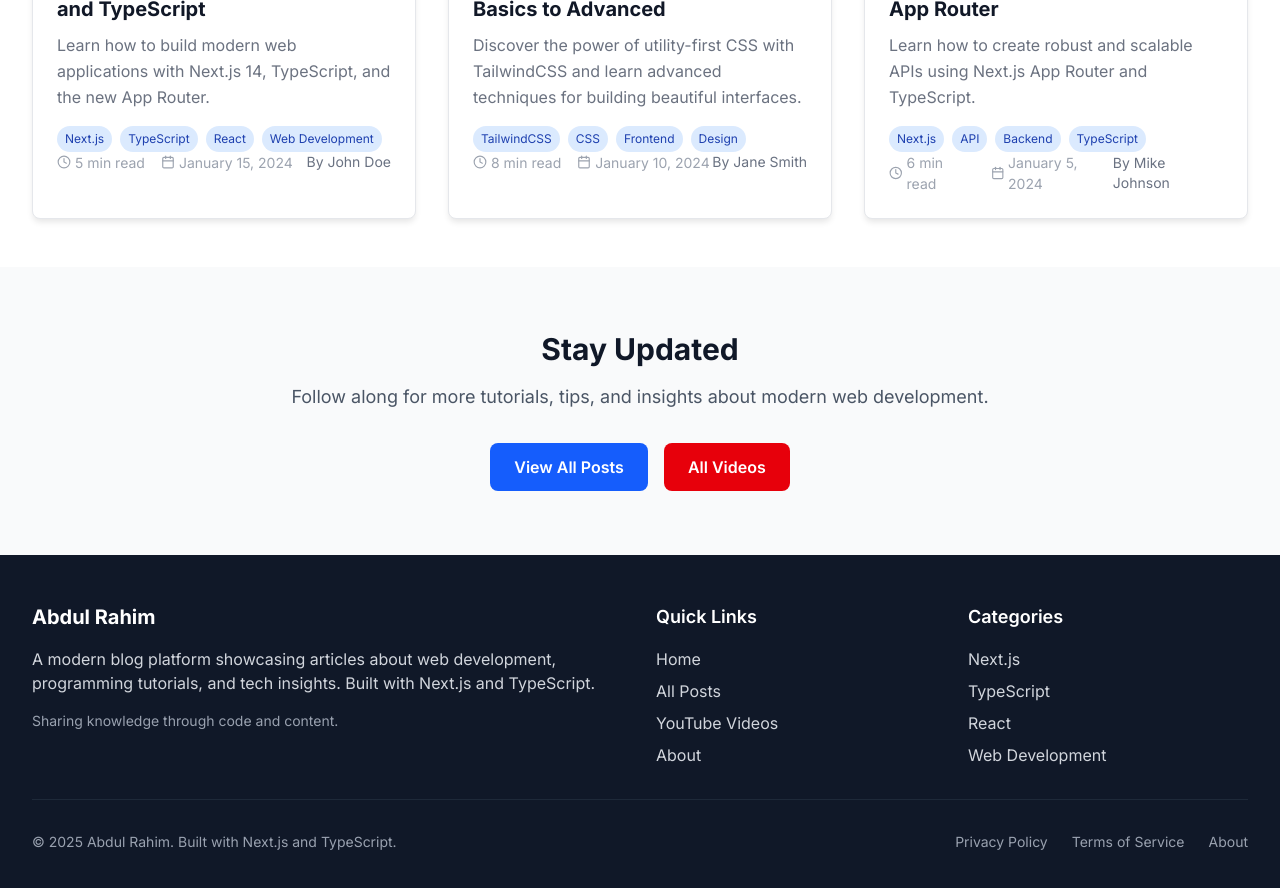
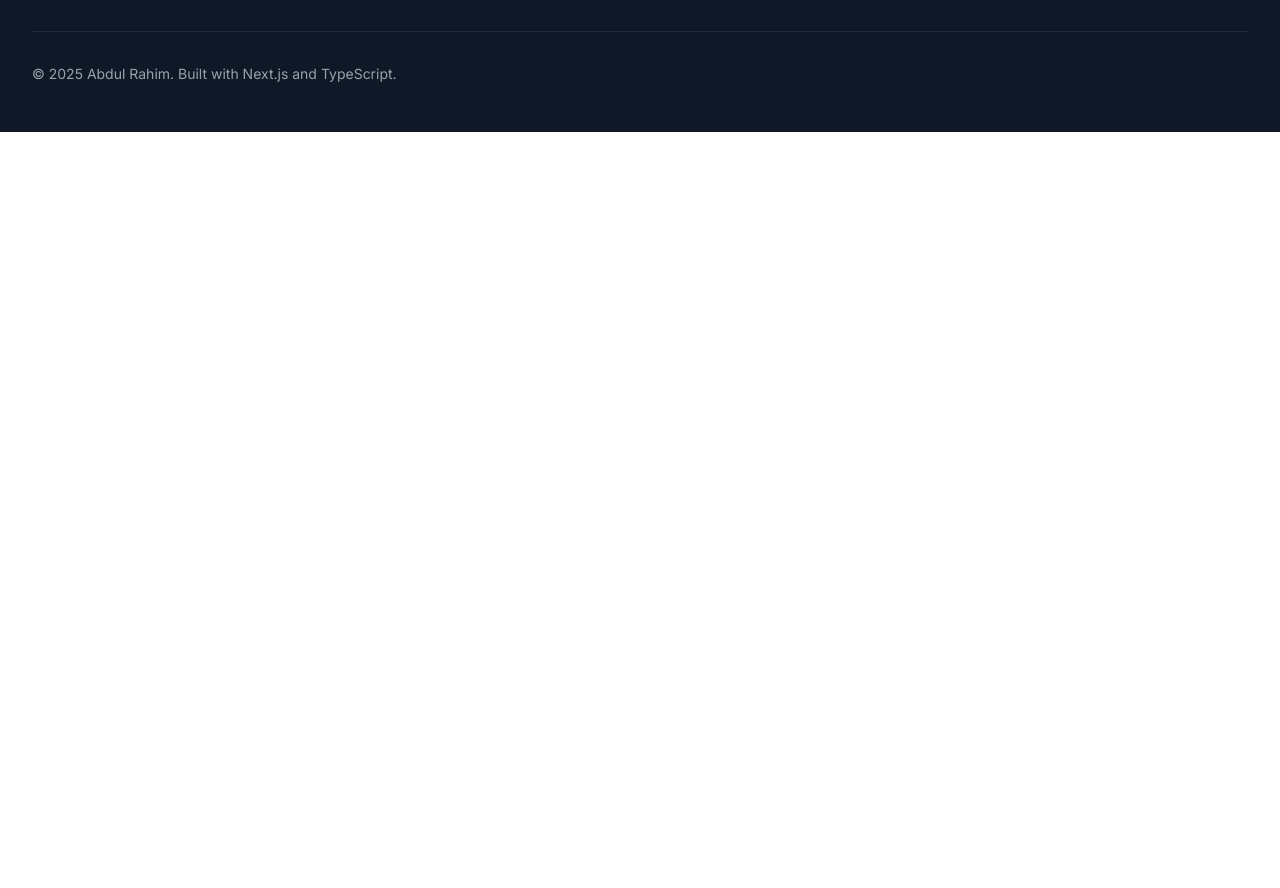
Before and after one commit to Abdul-Rahimm/PortFolio, a Next.js app: page / in a window 1280 px wide. Shown: the part 1540-2428 px from the top of the page. After the commit the page ends 1672 px from the top, so only its background shows below. Built offline with nearby package versions, Linux system fonts and the light colour scheme.

Commit message:
UI fixes

```diff
--- a/src/app/layout.tsx
+++ b/src/app/layout.tsx
@@ -7,21 +7,30 @@ import Footer from "@/components/ui/Footer";
 const inter = Inter({ subsets: ["latin"] });
 
 export const metadata: Metadata = {
-  title: "Abdul Rahim - Next.js & TypeScript Tutorials",
-  description: "A modern blog showcasing Next.js, TypeScript, and web development tutorials with YouTube video integration.",
-  keywords: ["Next.js", "TypeScript", "React", "Web Development", "Programming", "Tutorials"],
+  title: "Abdul Rahim",
+  description:
+    "A modern blog showcasing Data structures, Algorithms, and Problem-solving tutorials using Next.js and TypeScript.",
+  keywords: [
+    "Data Structures",
+    "Algorithms",
+    "Problem Solving",
+    "Competitive Programming",
+    "Cpp",
+    "Programming",
+    "Tutorials",
+  ],
   authors: [{ name: "Abdul Rahim" }],
   creator: "Abdul Rahim",
   openGraph: {
-    title: "Abdul Rahim - Next.js & TypeScript Tutorials",
-    description: "Learn modern web development with Next.js, TypeScript, and more",
+    title: "Abdul Rahim",
+    description: "Learn Data structures, Algorithms, and Problem-solving",
     type: "website",
     locale: "en_US",
   },
   twitter: {
     card: "summary_large_image",
-    title: "Abdul Rahim - Next.js & TypeScript Tutorials",
-    description: "Learn modern web development with Next.js, TypeScript, and more",
+    title: "Abdul Rahim ",
+    description: "Learn Data structures, Algorithms, and Problem-solving",
   },
 };
 
@@ -32,11 +41,11 @@ export default function RootLayout({
 }>) {
   return (
     <html lang="en" className="scroll-smooth">
-      <body className={`${inter.className} antialiased bg-white dark:bg-gray-900`}>
+      <body
+        className={`${inter.className} antialiased bg-white dark:bg-gray-900`}
+      >
         <Header />
-        <main>
-          {children}
-        </main>
+        <main>{children}</main>
         <Footer />
       </body>
     </html>
--- a/src/app/page.tsx
+++ b/src/app/page.tsx
@@ -1,44 +1,14 @@
-import { YouTubeVideo } from "@/types";
-import BlogList from "@/components/ui/BlogList";
 import YouTubeList from "@/components/ui/YouTubeList";
-import { mockBlogs, mockYouTubeVideos } from "@/data/mockData";
-
-async function getVideos(): Promise<YouTubeVideo[]> {
-  try {
-    // const response = await fetch("http://localhost:3000/api/youtube", {
-    //   cache: "force-cache", // Use Next.js cache for 1 hour
-    //   next: { revalidate: 3600 }, // Revalidate every hour
-    // });
-
-    // if (!response.ok) {
-    //   console.error("Failed to fetch YouTube videos");
-    //   return [];
-    // }
-
-    // const result = await response.json();
-    // console.log("YouTube API response:", result);
-
-    // if (result.fallback) {
-    //   console.log("Using fallback data:", result.message);
-    // }
-
-    // return result.success ? result.data : [];
-    // return result.data.size > 0 ? result.data : mockYouTubeVideos;
-    return mockYouTubeVideos;
-  } catch (error) {
-    console.error("Error fetching YouTube videos:", error);
-    return [];
-  }
-}
+import { getVideos } from "@/lib/youtube";
 
 export default async function Home() {
   const videos = await getVideos();
 
   // Use mock blogs for now until Medium integration
-  const blogs = mockBlogs.filter((blog) => blog.isPublished);
+  // const blogs = mockBlogs.filter((blog) => blog.isPublished);
 
   // Show only the latest 6 blog posts on homepage
-  const featuredBlogs = blogs.slice(0, 6);
+  // const featuredBlogs = blogs.slice(0, 6);
 
   // Show only the latest 4 videos on homepage
   const featuredVideos = videos.slice(0, 6);
@@ -54,17 +24,17 @@ export default async function Home() {
           </h1>
 
           <p className="text-xl md:text-2xl text-gray-600 dark:text-gray-300 mb-8 max-w-3xl mx-auto">
-            Passionate about Data structures, Algorithms and Problem-solving. I
-            have a keen interest in System Design and Backend Development.{" "}
+            Actively learning Data structures, Algorithms and Problem-solving.
+            Deeply interested in System Design and Backend Development.{" "}
           </p>
 
           <div className="flex flex-col sm:flex-row gap-4 justify-center">
-            <a
+            {/* <a
               href="#blogs"
               className="bg-transparent border-2 border-blue-600 text-blue-600 hover:bg-blue-600 hover:text-white font-semibold py-3 px-8 rounded-lg transition-colors"
             >
               Read Latest Posts
-            </a>
+            </a> */}
             <a
               href="#videos"
               className="bg-transparent border-2 border-blue-600 text-blue-600 hover:bg-blue-600 hover:text-white font-semibold py-3 px-8 rounded-lg transition-colors"
@@ -81,36 +51,9 @@ export default async function Home() {
       </section>
 
       {/* Featured Blog Posts */}
-      <section id="blogs">
+      {/* <section id="blogs">
         <BlogList blogs={featuredBlogs} title="Latest Blog Posts" />
-      </section>
-
-      {/* Call to Action */}
-      <section className="py-16 bg-gray-50 dark:bg-gray-900">
-        <div className="max-w-4xl mx-auto text-center px-4 sm:px-6 lg:px-8">
-          <h2 className="text-3xl font-bold text-gray-900 dark:text-white mb-4">
-            Stay Updated
-          </h2>
-          <p className="text-lg text-gray-600 dark:text-gray-300 mb-8">
-            Follow along for more tutorials, tips, and insights about modern web
-            development.
-          </p>
-          <div className="flex flex-col sm:flex-row gap-4 justify-center">
-            <a
-              href="/blog"
-              className="bg-blue-600 hover:bg-blue-700 text-white font-semibold py-3 px-6 rounded-lg transition-colors"
-            >
-              View All Posts
-            </a>
-            <a
-              href="/videos"
-              className="bg-red-600 hover:bg-red-700 text-white font-semibold py-3 px-6 rounded-lg transition-colors"
-            >
-              All Videos
-            </a>
-          </div>
-        </div>
-      </section>
+      </section> */}
     </div>
   );
 }
--- a/src/app/videos/page.tsx
+++ b/src/app/videos/page.tsx
@@ -1,45 +1,20 @@
-import { YouTubeVideo } from "@/types";
 import YouTubeList from "@/components/ui/YouTubeList";
-
-async function getVideos(): Promise<YouTubeVideo[]> {
-  try {
-    const response = await fetch("http://localhost:3000/api/youtube", {
-      cache: "force-cache", // Use Next.js cache for 1 hour
-      next: { revalidate: 3600 }, // Revalidate every hour
-    });
-
-    if (!response.ok) {
-      console.error("Failed to fetch videos");
-      return [];
-    }
-
-    const result = await response.json();
-
-    if (result.fallback) {
-      console.log("Using fallback data:", result.message);
-    }
-
-    return result.success ? result.data : [];
-  } catch (error) {
-    console.error("Error fetching videos:", error);
-    return [];
-  }
-}
+import { getVideos } from "@/lib/youtube";
 
 export default async function VideosPage() {
   const videos = await getVideos();
 
   return (
     <div className="min-h-screen bg-gray-50 dark:bg-gray-900">
-      <div className="py-16">
+      <div className="pt-16">
         <div className="max-w-7xl mx-auto px-4 sm:px-6 lg:px-8">
           <div className="text-center mb-12">
             <h1 className="text-4xl font-bold text-gray-900 dark:text-white mb-4">
               YouTube Videos
             </h1>
             <p className="text-xl text-gray-600 dark:text-gray-300 max-w-2xl mx-auto">
-              Watch my latest tutorials and coding sessions covering Next.js,
-              TypeScript, React, and modern web development practices.
+              Watch my latest tutorials and coding sessions covering data
+              structures, algorithms, and problem-solving.
             </p>
           </div>
         </div>
--- a/src/components/ui/Footer.tsx
+++ b/src/components/ui/Footer.tsx
@@ -1,4 +1,4 @@
-import Link from 'next/link';
+import Link from "next/link";
 
 export default function Footer() {
   const currentYear = new Date().getFullYear();
@@ -11,66 +11,12 @@ export default function Footer() {
           <div className="col-span-1 md:col-span-2">
             <h3 className="text-xl font-bold mb-4">Abdul Rahim</h3>
             <p className="text-gray-300 mb-4">
-              A modern blog platform showcasing articles about web development,
-              programming tutorials, and tech insights. Built with Next.js and TypeScript.
+              Competitive Programmer and Software Engineer with a passion for
+              building efficient algorithms and solving complex problems.
             </p>
             <p className="text-gray-400 text-sm">
               Sharing knowledge through code and content.
             </p>
-          </div>
-
-          {/* Quick Links */}
-          <div>
-            <h4 className="text-lg font-semibold mb-4">Quick Links</h4>
-            <ul className="space-y-2">
-              <li>
-                <Link href="/" className="text-gray-300 hover:text-white transition-colors">
-                  Home
-                </Link>
-              </li>
-              <li>
-                <Link href="/blog" className="text-gray-300 hover:text-white transition-colors">
-                  All Posts
-                </Link>
-              </li>
-              <li>
-                <Link href="/videos" className="text-gray-300 hover:text-white transition-colors">
-                  YouTube Videos
-                </Link>
-              </li>
-              <li>
-                <Link href="/about" className="text-gray-300 hover:text-white transition-colors">
-                  About
-                </Link>
-              </li>
-            </ul>
-          </div>
-
-          {/* Categories */}
-          <div>
-            <h4 className="text-lg font-semibold mb-4">Categories</h4>
-            <ul className="space-y-2">
-              <li>
-                <Link href="/blog?tag=Next.js" className="text-gray-300 hover:text-white transition-colors">
-                  Next.js
-                </Link>
-              </li>
-              <li>
-                <Link href="/blog?tag=TypeScript" className="text-gray-300 hover:text-white transition-colors">
-                  TypeScript
-                </Link>
-              </li>
-              <li>
-                <Link href="/blog?tag=React" className="text-gray-300 hover:text-white transition-colors">
-                  React
-                </Link>
-              </li>
-              <li>
-                <Link href="/blog?tag=Web Development" className="text-gray-300 hover:text-white transition-colors">
-                  Web Development
-                </Link>
-              </li>
-            </ul>
           </div>
         </div>
 
@@ -79,17 +25,6 @@ export default function Footer() {
           <div className="text-gray-400 text-sm">
             © {currentYear} Abdul Rahim. Built with Next.js and TypeScript.
           </div>
-          <div className="flex space-x-6 mt-4 md:mt-0">
-            <Link href="/privacy" className="text-gray-400 hover:text-white text-sm transition-colors">
-              Privacy Policy
-            </Link>
-            <Link href="/terms" className="text-gray-400 hover:text-white text-sm transition-colors">
-              Terms of Service
-            </Link>
-            <Link href="/about" className="text-gray-400 hover:text-white text-sm transition-colors">
-              About
-            </Link>
-          </div>
         </div>
       </div>
     </footer>
--- a/src/lib/youtube.ts
+++ b/src/lib/youtube.ts
@@ -1,3 +1,4 @@
+import { mockYouTubeVideos } from "@/data/mockData";
 import { YouTubeVideo } from "@/types";
 
 // Cache implementation
@@ -342,3 +343,31 @@ export function getCacheStats(): {
     entries,
   };
 }
+
+export async function getVideos(): Promise<YouTubeVideo[]> {
+  try {
+    // const response = await fetch("http://localhost:3000/api/youtube", {
+    //   cache: "force-cache", // Use Next.js cache for 1 hour
+    //   next: { revalidate: 3600 }, // Revalidate every hour
+    // });
+
+    // if (!response.ok) {
+    //   console.error("Failed to fetch YouTube videos");
+    //   return [];
+    // }
+
+    // const result = await response.json();
+    // console.log("YouTube API response:", result);
+
+    // if (result.fallback) {
+    //   console.log("Using fallback data:", result.message);
+    // }
+
+    // return result.success ? result.data : [];
+    // return result.data.size > 0 ? result.data : mockYouTubeVideos;
+    return mockYouTubeVideos;
+  } catch (error) {
+    console.error("Error fetching YouTube videos:", error);
+    return [];
+  }
+}
```
Also changed, not shown: src/components/ui/Header.tsx (+8 -6 lines).
